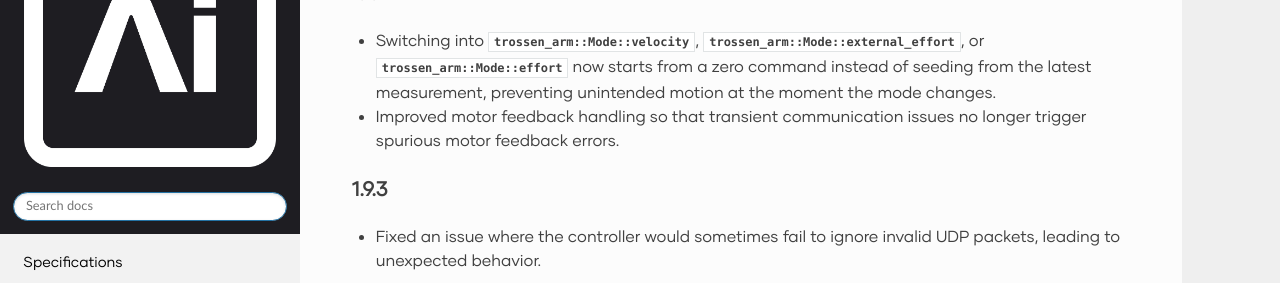
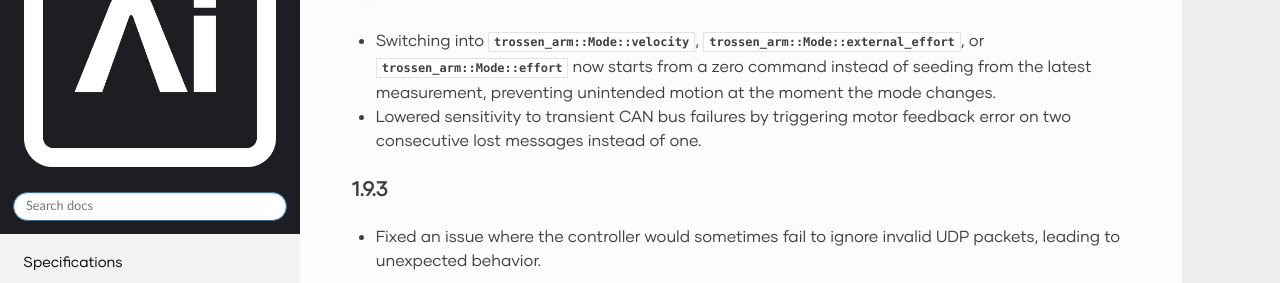
Before and after one commit to TrossenRobotics/trossen_arm, a Sphinx documentation site: the page built from docs/changelog.rst, in a window 1280 px wide and 900 px high, scrolled down 5929 px. Shown: the part 154-437 px from the top of the window. Built offline with Sphinx 7.4.7 and the Read the Docs theme 3.1.0, drawn with Linux system fonts in a browser that asks for light colours; some web fonts are replaced; pages that are not in the unit, such as notebooks, are missing from menus.

Commit message:
clarified wording

```diff
--- a/docs/changelog.rst
+++ b/docs/changelog.rst
@@ -245,7 +245,7 @@ Trossen Arm Controller Firmware
 -----
 
 - Switching into :enumerator:`trossen_arm::Mode::velocity`, :enumerator:`trossen_arm::Mode::external_effort`, or :enumerator:`trossen_arm::Mode::effort` now starts from a zero command instead of seeding from the latest measurement, preventing unintended motion at the moment the mode changes.
-- Improved motor feedback handling so that transient communication issues no longer trigger spurious motor feedback errors.
+- Lowered sensitivity to transient CAN bus failures by triggering motor feedback error on two consecutive lost messages instead of one.
 
 1.9.3
 -----
```
